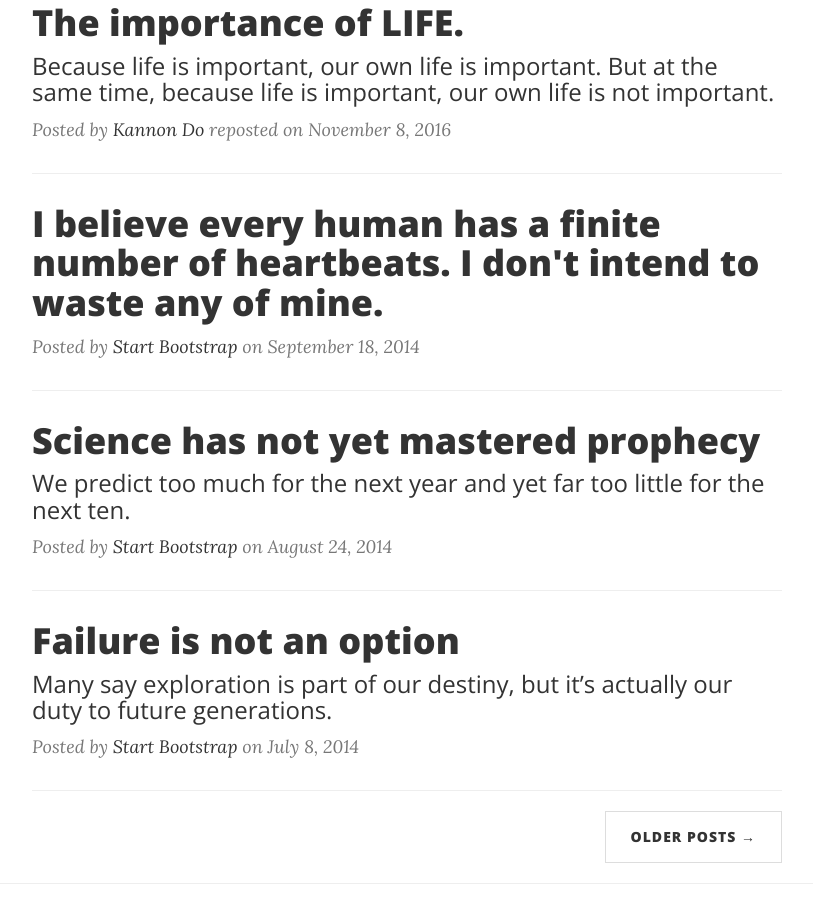
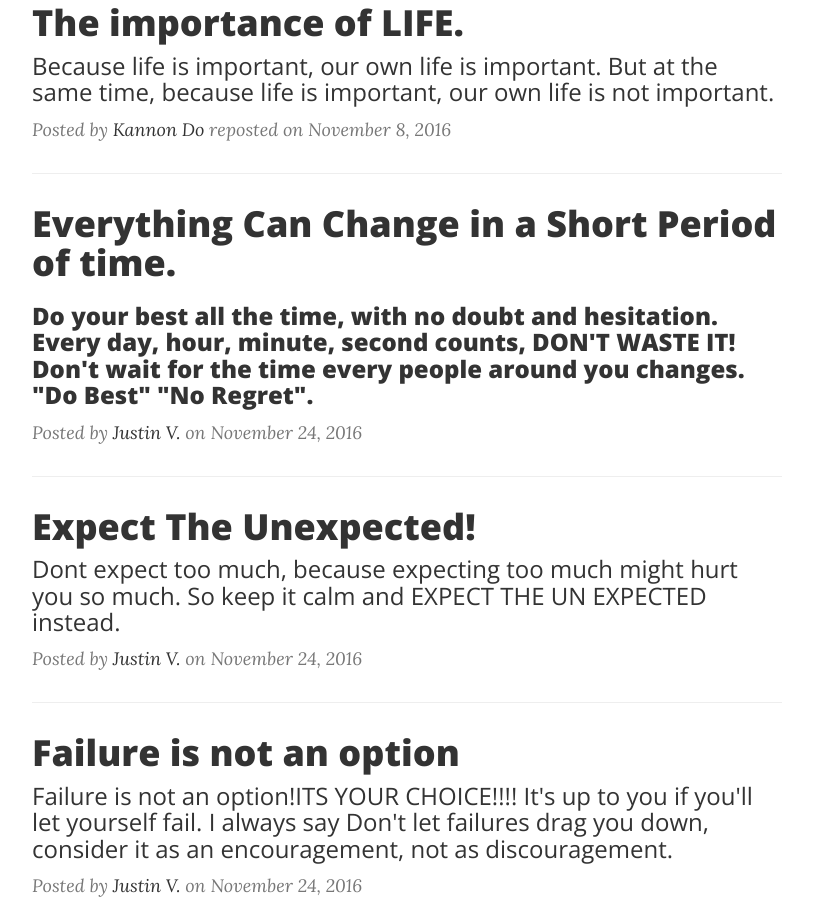
Before and after one commit to JustinVerzosa/blog, a website: page index.html in a window 1280 px wide. Shown: the part 613-1515 px from the top of the page, without its empty margins (233-1046 px from the left). Drawn offline with nearby package versions, Linux system fonts and the light colour scheme.

Commit message:
Update index.html

```diff
--- a/index.html
+++ b/index.html
@@ -102,22 +102,25 @@
                 <div class="post-preview">
                     <a href="post.html">
                         <h2 class="post-title">
-                            I believe every human has a finite number of heartbeats. I don't intend to waste any of mine.
+                           Everything Can Change in a Short Period of time.
                         </h2>
+                        <h3>
+                            Do your best all the time, with no doubt and hesitation. Every day, hour, minute, second counts, DON'T WASTE IT! Don't wait for the time every people around you changes. "Do Best" "No Regret".
+                        </h3>
                     </a>
-                    <p class="post-meta">Posted by <a href="#">Start Bootstrap</a> on September 18, 2014</p>
+                    <p class="post-meta">Posted by <a href="#">Justin V.</a> on November 24, 2016</p>
                 </div>
                 <hr>
                 <div class="post-preview">
                     <a href="post.html">
                         <h2 class="post-title">
-                            Science has not yet mastered prophecy
+                            Expect The Unexpected!
                         </h2>
                         <h3 class="post-subtitle">
-                            We predict too much for the next year and yet far too little for the next ten.
+                            Dont expect too much, because expecting too much might hurt you so much. So keep it calm and EXPECT THE UN EXPECTED instead.
                         </h3>
                     </a>
-                    <p class="post-meta">Posted by <a href="#">Start Bootstrap</a> on August 24, 2014</p>
+                    <p class="post-meta">Posted by <a href="#">Justin V.</a> on November 24, 2016</p>
                 </div>
                 <hr>
                 <div class="post-preview">
@@ -126,10 +129,10 @@
                             Failure is not an option
                         </h2>
                         <h3 class="post-subtitle">
-                            Many say exploration is part of our destiny, but it’s actually our duty to future generations.
+                            Failure is not an option!ITS YOUR CHOICE!!!! It's up to you if you'll let yourself fail. I always say Don't let failures drag you down, consider it as an encouragement, not as discouragement.
                         </h3>
                     </a>
-                    <p class="post-meta">Posted by <a href="#">Start Bootstrap</a> on July 8, 2014</p>
+                    <p class="post-meta">Posted by <a href="#">Justin V.</a> on November 24, 2016</p>
                 </div>
                 <hr>
                 <!-- Pager -->
```
